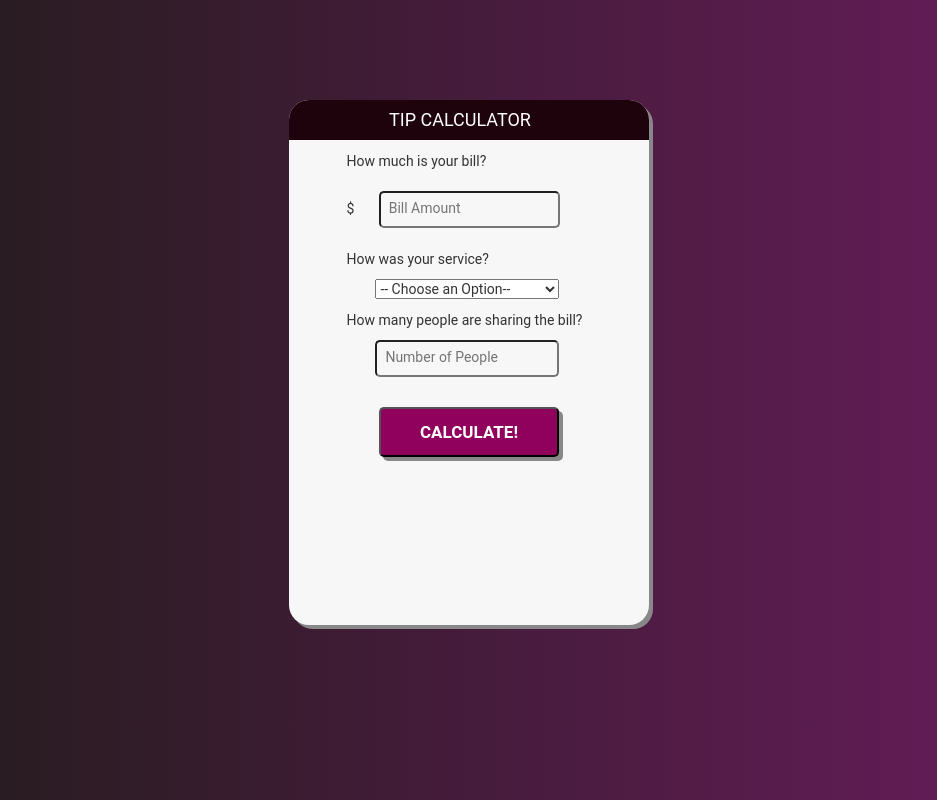
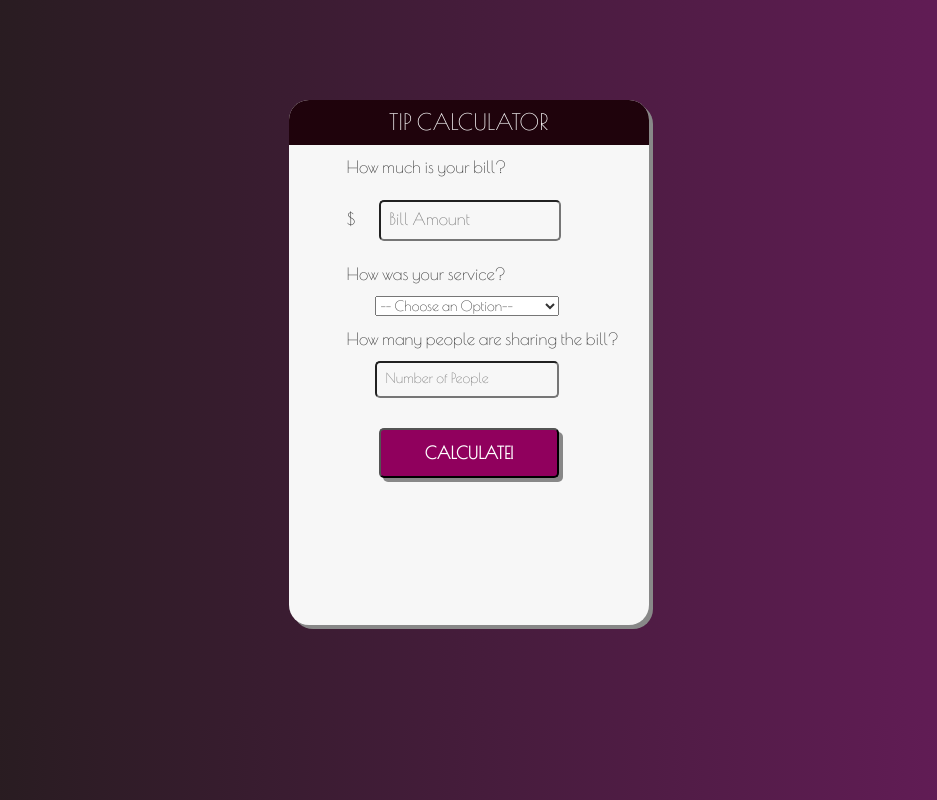
Before and after one commit to sanazjamloo/tip-calculator, a plain HTML site: page index.html in a window 1280 px wide. Shown: the whole page, without its empty margins (171-1108 px from the left). Drawn offline with nearby package versions, Linux system fonts and the light colour scheme.

Commit message:
edit font sizes

```diff
--- a/index.html
+++ b/index.html
@@ -7,6 +7,7 @@
       <link rel="stylesheet" href="https://maxcdn.bootstrapcdn.com/bootstrap/3.3.7/css/bootstrap.min.css" integrity="sha384-BVYiiSIFeK1dGmJRAkycuHAHRg32OmUcww7on3RYdg4Va+PmSTsz/K68vbdEjh4u" crossorigin="anonymous">
       <!-- Optional theme -->
       <link rel="stylesheet" href="https://maxcdn.bootstrapcdn.com/bootstrap/3.3.7/css/bootstrap-theme.min.css" integrity="sha384-rHyoN1iRsVXV4nD0JutlnGaslCJuC7uwjduW9SVrLvRYooPp2bWYgmgJQIXwl/Sp" crossorigin="anonymous">
+      <link href="https://fonts.googleapis.com/css?family=Poiret+One" rel="stylesheet">
       <link rel="stylesheet" href="style.css">
   </head>
   <body>
--- a/style.css
+++ b/style.css
@@ -1,5 +1,6 @@
 body {
-  font-family: Roboto;
+  /* font-family: Roboto; */
+  font-family: 'Poiret One', cursive;
   background: #6b1c5e;
   /* fallback for old browsers */
   background: -webkit-linear-gradient(to left, #6b1c5e, #1F1C18);
@@ -12,7 +13,6 @@ body {
   width: 360px;
   margin: 100px auto;
   background: #f7f7f7;
-  /*box-shadow: 0 0 3px rgba(0, 0, 0, 0.1);*/
   box-shadow: 4px 4px #888888;
   border-radius: 20px;
   -webkit-border-radius: 20px;
@@ -25,7 +25,7 @@ h2 {
   margin: 0;
   padding: 10px 100px;
   text-transform: uppercase;
-  font-size: 18px;
+  font-size: 1.6em;
   font-weight: normal;
   border-top-left-radius: 20px;
   border-top-right-radius: 20px;
@@ -34,6 +34,7 @@ h2 {
 p {
   padding-left: 16%;
   padding-top: 3%;
+  font-size: 1.2em;
 }
 
 form input[type="text"] {
```
